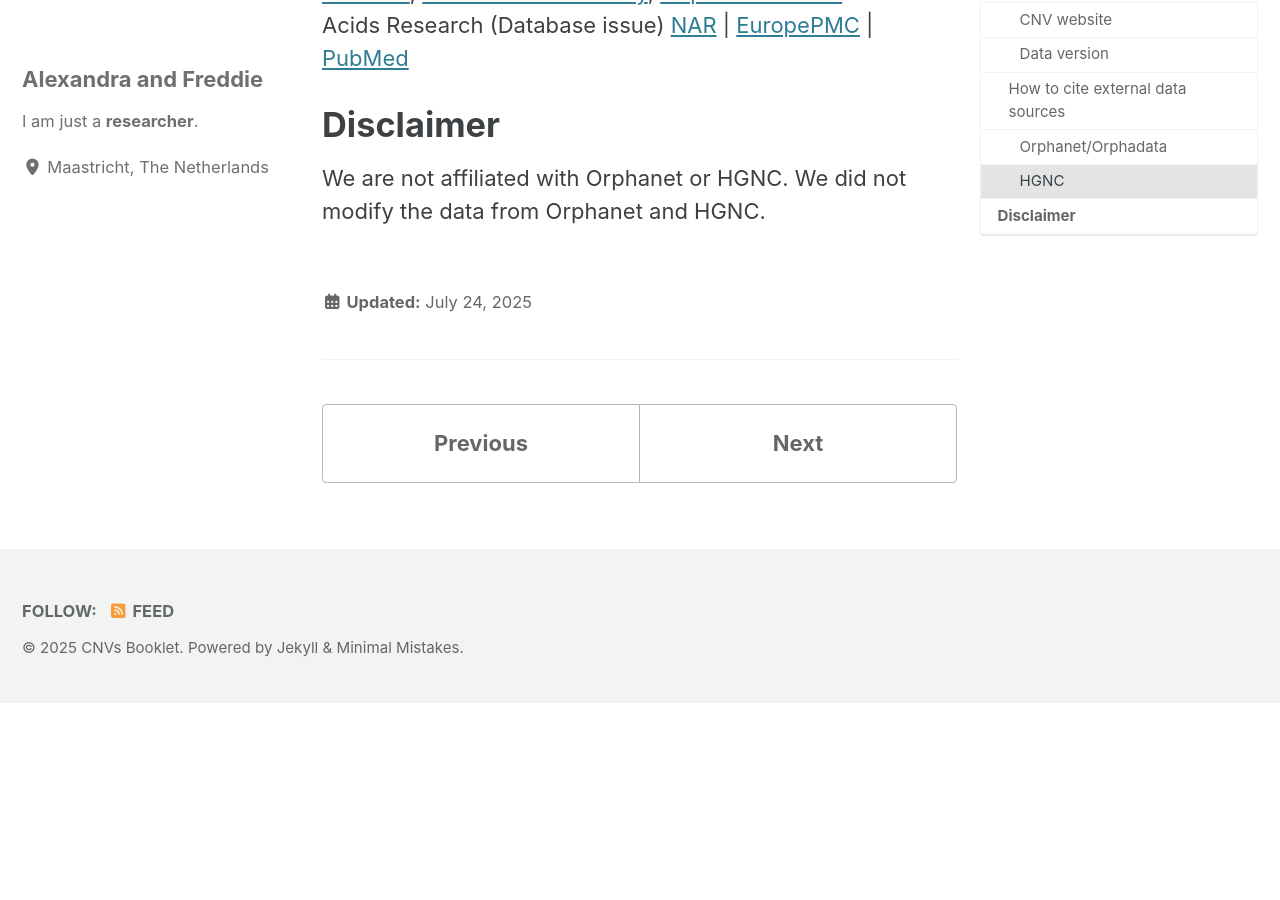
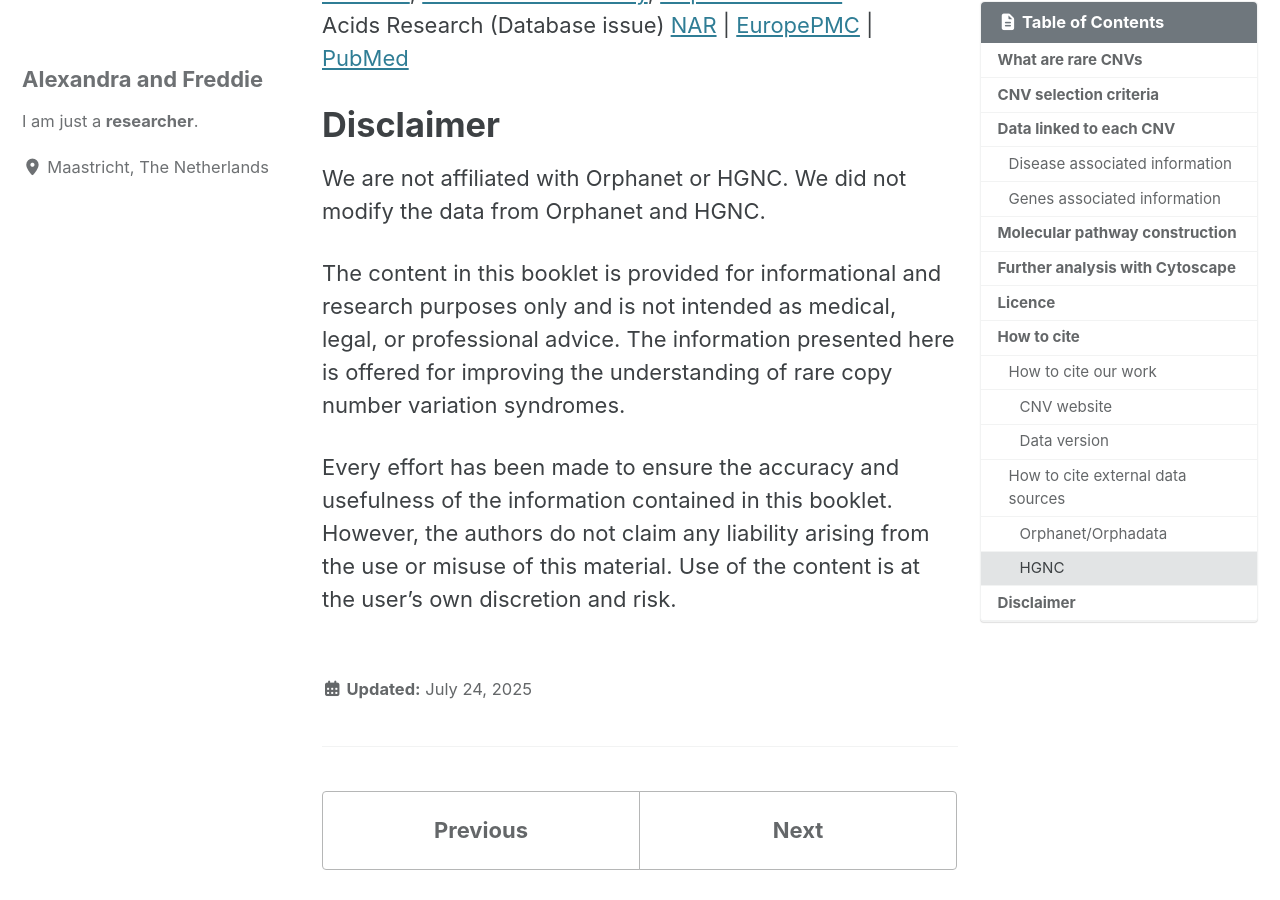
Before and after one commit to CNVPathwayAtlas/cnv-website, a Jekyll site: the page built from _pages/2-documentation.md, in a window 1280 px wide and 900 px high, scrolled down 5260 px. Built offline with Jekyll 4.4.1, drawn with Linux system fonts in a browser that asks for light colours; cached includes are drawn as plain includes; before the commit the page ends 5963 px from its top, so only the background shows below that.

Commit message:
Add disclaimer

```diff
--- a/_pages/2-documentation.md
+++ b/_pages/2-documentation.md
@@ -94,4 +94,8 @@ Nucleic Acids Research (Database issue)
 <a href="https://academic.oup.com/nar/advance-article/doi/10.1093/nar/gkac888/6761747" class="paper-link">NAR</a> | <a href="http://europepmc.org/article/MED/36243972" class="paper-link">EuropePMC</a> | <a href="https://pubmed.ncbi.nlm.nih.gov/36243972/" class="paper-link">PubMed</a>
 
 # Disclaimer
-We are not affiliated with Orphanet or HGNC. We did not modify the data from Orphanet and HGNC.
+We are not affiliated with Orphanet or HGNC. We did not modify the data from Orphanet and HGNC. <br>
+
+The content in this booklet is provided for informational and research purposes only and is not intended as  medical, legal, or professional advice. The information presented here is offered for improving the understanding of rare copy number variation syndromes. <br>
+
+Every effort has been made to ensure the accuracy and usefulness of the information contained in this booklet. However, the authors do not claim any liability arising from the use or misuse of this material. Use of the content is at the user's own discretion and risk. <br>
```
